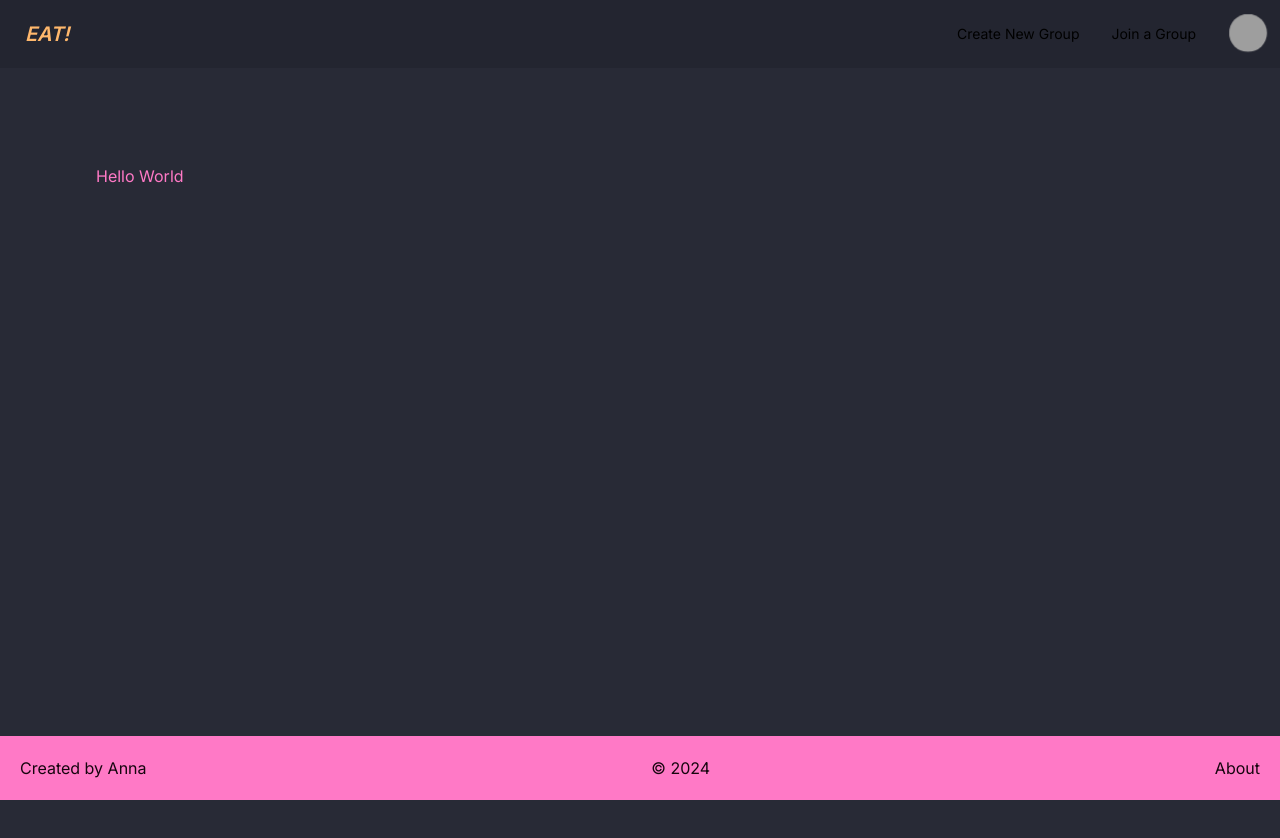
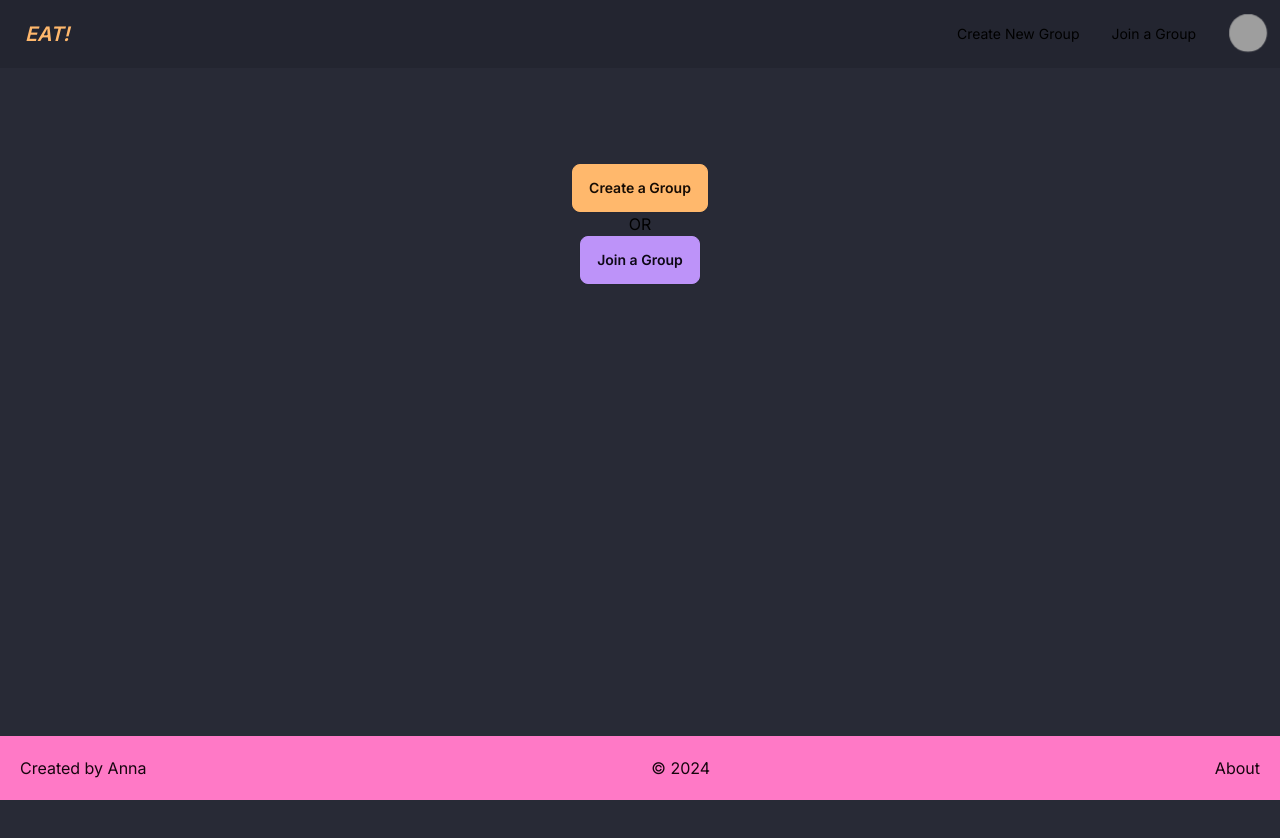
Before and after one commit to ahuisinga/meal-vote-app, a Next.js app: page / in a window 1280 px wide. Shown: the top 838 px of the page. After the commit the page ends 800 px from the top, so only its background shows below. Built offline with nearby package versions, Linux system fonts and the light colour scheme; grey boxes are pictures that could not be loaded.

Commit message:
adjust footer styles

```diff
--- a/src/app/layout.tsx
+++ b/src/app/layout.tsx
@@ -18,9 +18,9 @@ export default function RootLayout({
 }>) {
   return (
     <html lang="en">
-      <body className={`${inter.className}`}>
+      <body className={`${inter.className} flex min-h-screen flex-col`}>
         <Navbar />
-        <main className="min-h-screen bg-base-100 p-24">{children}</main>
+        <main className="flex-grow bg-base-100 p-24">{children}</main>
         <Footer />
       </body>
     </html>
--- a/src/app/page.tsx
+++ b/src/app/page.tsx
@@ -1,9 +1,16 @@
 import Image from "next/image";
+import Link from "next/link";
 
 export default function Home() {
   return (
-    <div className="min-h-full">
-      <h1 className="text-primary">Hello World</h1>
+    <div className="flex flex-col items-center">
+      <Link href={"/group/create"} className="btn btn-accent">
+        Create a Group
+      </Link>
+      <p>OR</p>
+      <Link href={"/group/join"} className="btn btn-secondary">
+        Join a Group
+      </Link>
     </div>
   );
 }
--- a/src/components/Footer.tsx
+++ b/src/components/Footer.tsx
@@ -2,7 +2,7 @@ import Link from "next/link";
 
 export default function Footer() {
   return (
-    <footer className="absolute inset-x-0 bottom-0 bg-primary p-5 text-primary-content">
+    <footer className="bg-primary p-5 text-primary-content">
       <div className=" mx-auto flex flex-row justify-between">
         <p>Created by Anna</p>
         <p>&copy; 2024</p>
```
